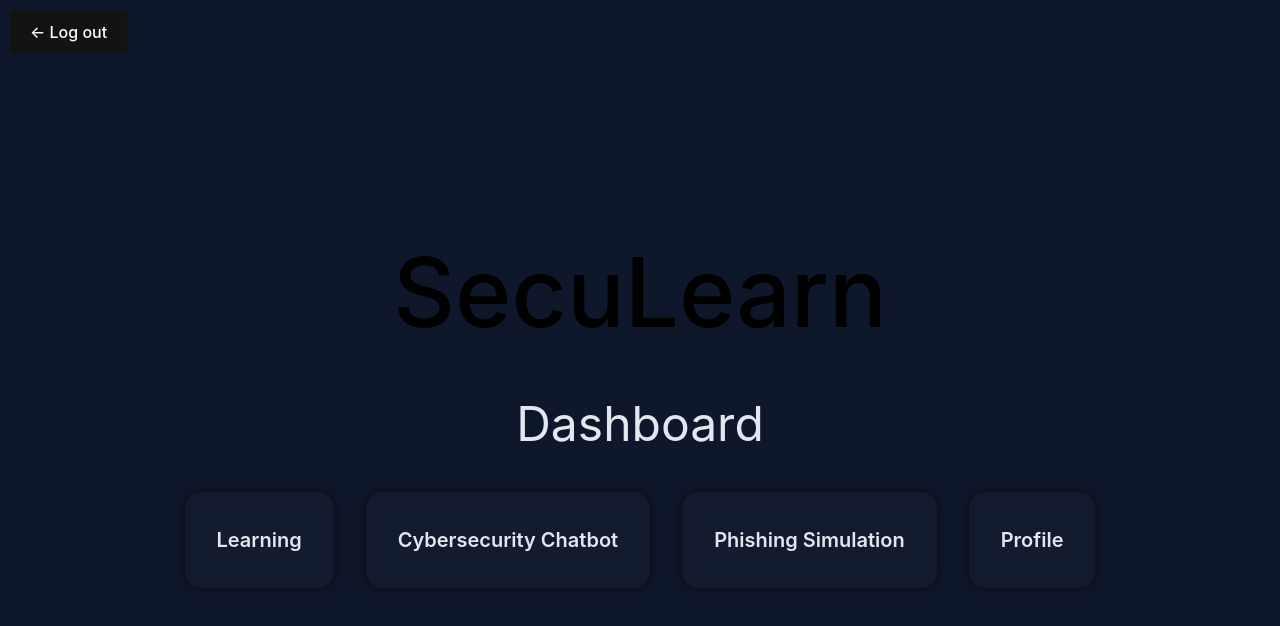
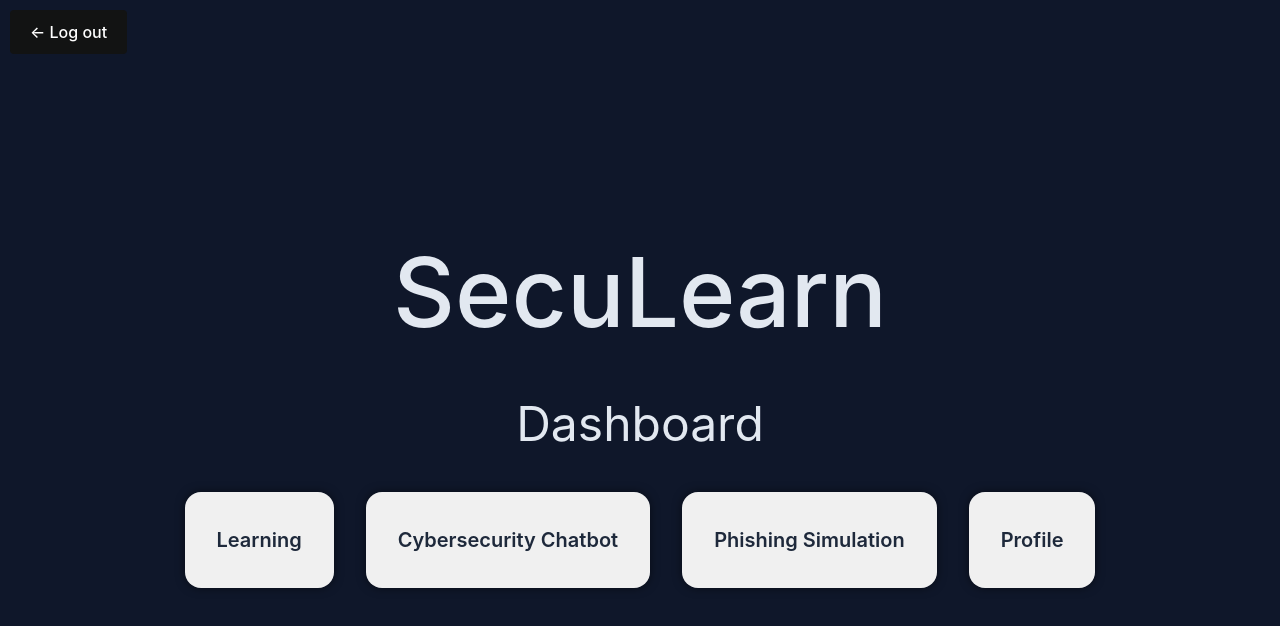
Before and after one commit to oliprev/OP_COMP3000, a React (Vite) app in the folder frontend/: page /main in a window 1280 px wide. Shown: the top 626 px of the page. Built offline with nearby package versions, Linux system fonts and the light colour scheme; no server answers; sample sign-in values are in the browser's storage.

Commit message:
Updated MainPage with consistent UI

```diff
--- a/frontend/src/pages/MainPage.jsx
+++ b/frontend/src/pages/MainPage.jsx
@@ -2,6 +2,7 @@ import React, { useEffect, useState } from "react";
 import { Link, useNavigate } from "react-router-dom";
 import axios from "axios";
 import { Container, Grid2, Card, CardActionArea, Typography } from "@mui/material";
+import theme from "../theme"; // Importing the theme for styling
 
 function MainPage() {
     const navigate = useNavigate(); // Initialises the navigate function from the useNavigate hook
@@ -46,9 +47,9 @@ function MainPage() {
     return (
         <Container>
             <Link to = "/" onClick={handleLogout} className = "back-link">← Log out</Link><br></br>
-            <Typography variant = "h1" fontWeight = {550} marginBottom = {6}>SecuLearn</Typography>
-            <Typography variant = "h3" margin = {5}>Dashboard</Typography>
-            {firstName && <Typography variant = "h4" margin = {5}>Welcome, {firstName}!</Typography>} {/* Renders the user's first name */}
+            <Typography variant = "h1" fontWeight = {550} marginBottom = {6} sx = {{ color: theme.palette.text.primary }}>SecuLearn</Typography>
+            <Typography variant = "h3" margin = {5} sx = {{ color: theme.palette.text.primary }}>Dashboard</Typography>
+            {firstName && <Typography variant = "h4" margin = {5} sx = {{ color: theme.palette.text.primary }}>Welcome, {firstName}!</Typography>} {/* Renders the user's first name */}
             <Grid2 container spacing = {4}>
                 {[
                     { label: "Learning", path: "/main/topics" },
@@ -58,8 +59,8 @@ function MainPage() {
                 ].map((item) => (
                     <Grid2 item md= {3} key = {item.label}>
                         <Card>
-                            <CardActionArea component = {Link} to = {item.path} sx = {{ padding: 4 }}>
-                                <Typography variant = "h6" fontWeight = {600}>{item.label}</Typography>
+                            <CardActionArea component = {Link} to = {item.path} sx = {{ padding: 4, backgroundColor: "#f0f0f0", borderRadius: 2}}>
+                                <Typography variant = "h6" fontWeight = {600} sx = {{ color: '#1e293b' }}>{item.label}</Typography>
                             </CardActionArea>
                         </Card>
                     </Grid2>
```
